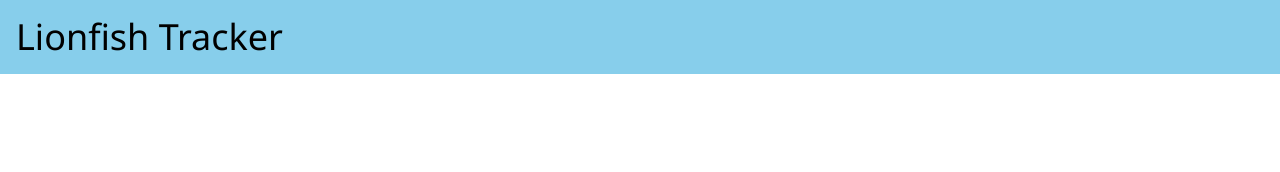
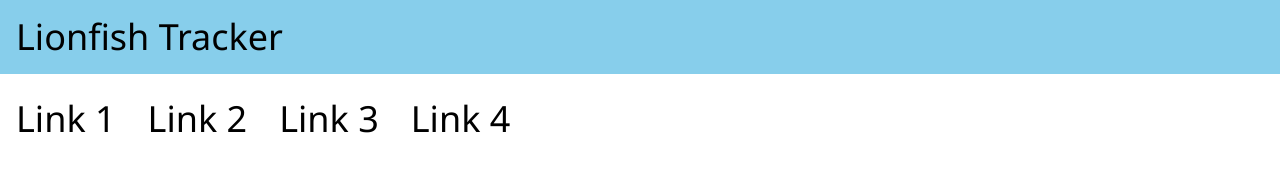
Before and after one commit to cgorton1313/lionfish, a website: page public/index.html in a window 1280 px wide. Drawn offline with nearby package versions, Linux system fonts and the light colour scheme.

Commit message:
started nav bar

```diff
--- a/public/index.html
+++ b/public/index.html
@@ -2,14 +2,34 @@
 <html>
 
 <head>
-   <link rel="stylesheet" href = "https://www.w3schools.com/w3css/4/w3.css">
+   <link rel="stylesheet" href="https://www.w3schools.com/w3css/4/w3.css">
+   <link rel="stylesheet" href = "css/lionfish-style.css">
    <title>Home Page</title>
 </head>
 
 <body>
+
    <div class="w3-container w3-light-blue">
       <h1>Lionfish Tracker</h1>
    </div>
+
+   <h1 class="w3-bar w3-white">
+      <a href="#" class="w3-bar-item w3-button">Link 1</a>
+      <a href="#" class="w3-bar-item w3-button w3-hide-small">Link 2</a>
+      <a href="#" class="w3-bar-item w3-button w3-hide-small">Link 3</a>
+      <a href="#" class="w3-bar-item w3-button w3-hide-small">Link 4</a>
+      <a href="javascript:void(0)" class="w3-bar-item w3-button w3-right w3-hide-large w3-hide-medium" onclick="myFunction()">&#9776;</a>
+   </h1>
+
+   <div id="demo" class="w3-bar-block w3-red w3-hide w3-hide-large w3-hide-medium">
+      <a href="#" class="w3-bar-item w3-button">Link 1</a>
+      <a href="#" class="w3-bar-item w3-button">Link 2</a>
+      <a href="#" class="w3-bar-item w3-button">Link 3</a>
+    </div>
+
+
+
+
 </body>
 
 </html>
```
